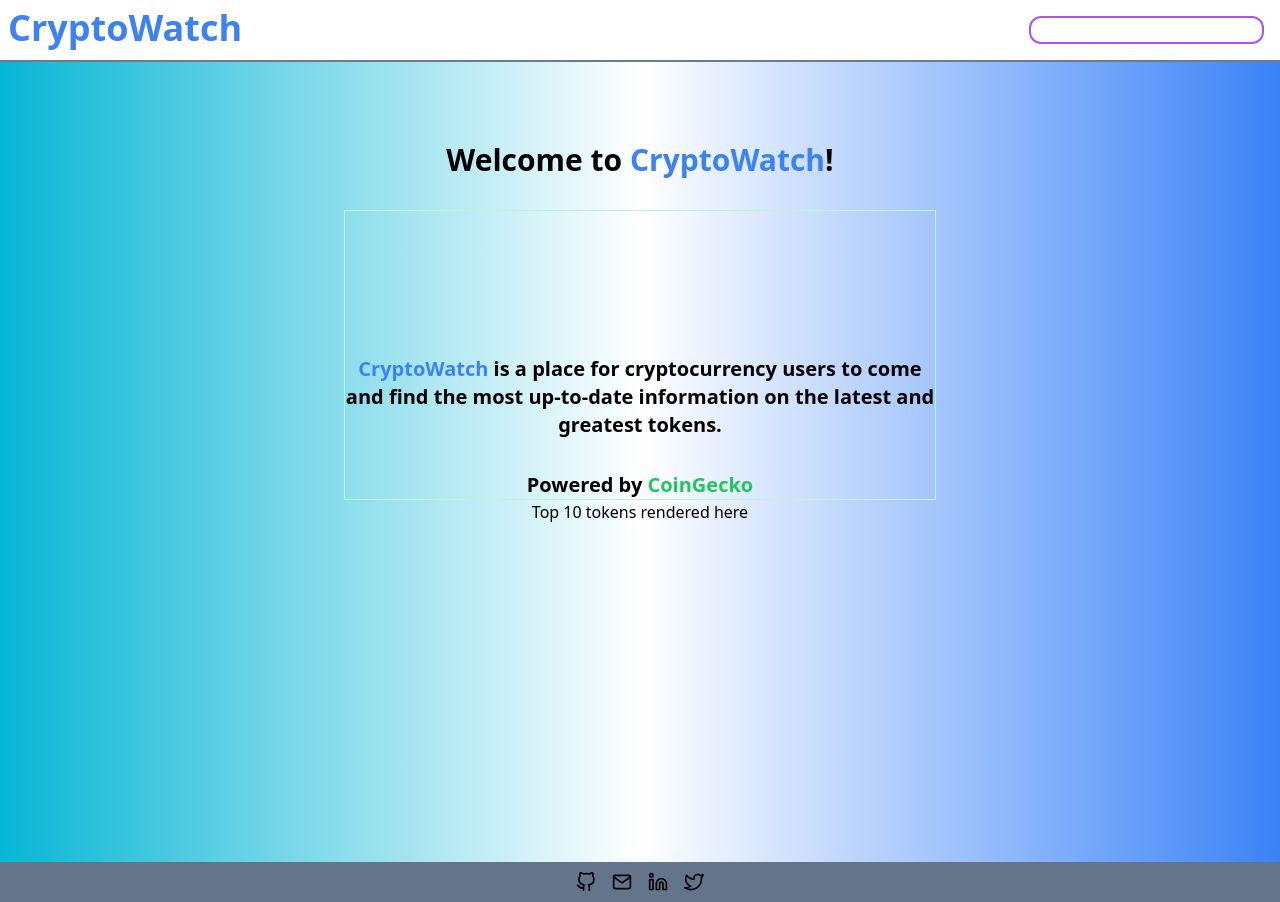
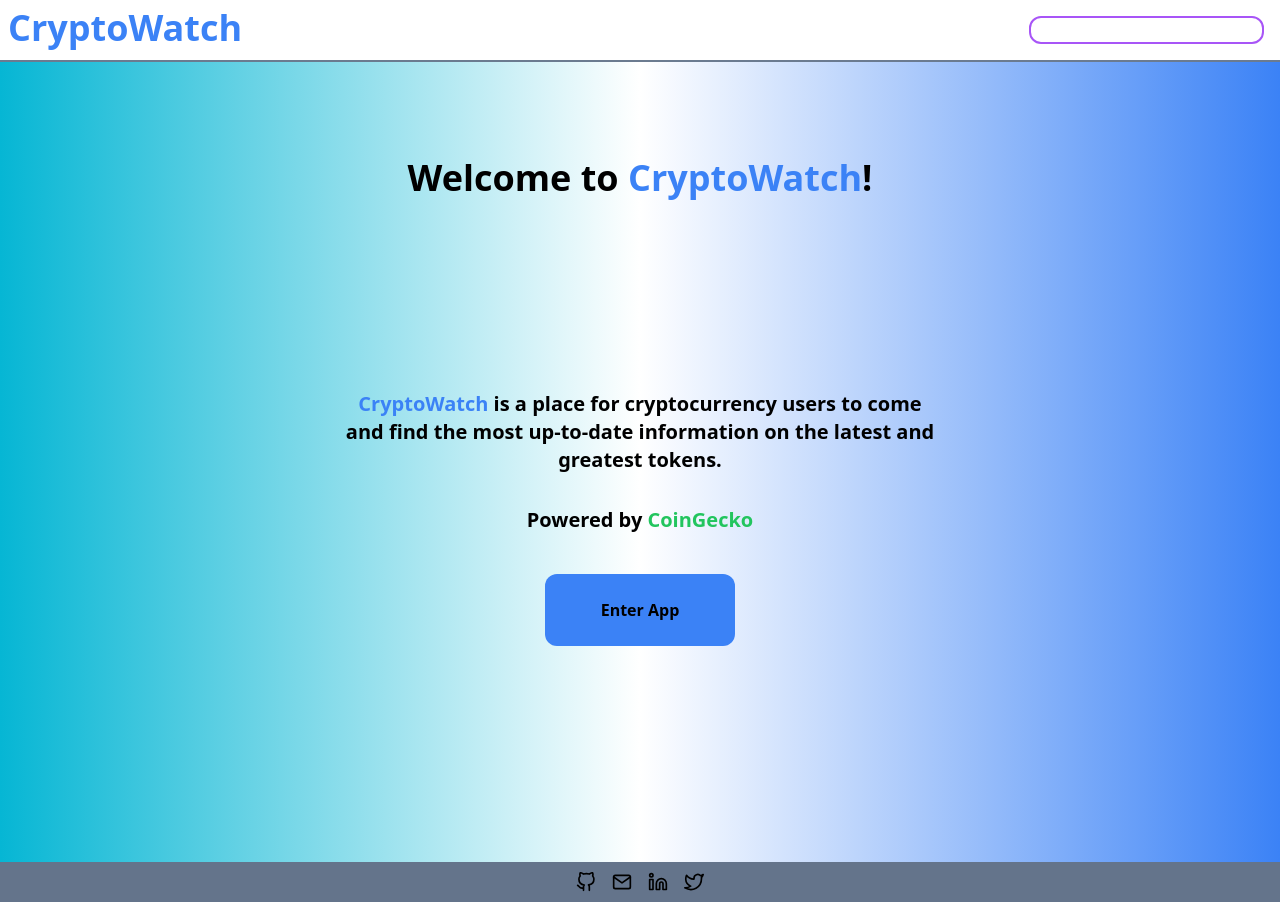
Before and after one commit to fordpic/crypto-dashboard, a Next.js app: page / in a window 1280 px wide. Built offline with nearby package versions, Linux system fonts and the light colour scheme.

Commit message:
add func, more styling

```diff
--- a/src/components/Homepage.tsx
+++ b/src/components/Homepage.tsx
@@ -1,13 +1,17 @@
+import { useRouter } from 'next/router';
+
 export default function Homepage() {
+	const router = useRouter();
+
 	return (
 		<div className='flex flex-col items-center'>
 			<div className='text-center text-3xl font-bold'>
-				<h1 className='p-8'>
+				<h1 className='p-12 text-4xl'>
 					Welcome to <span className='text-blue-500'>CryptoWatch</span>!
 				</h1>
 			</div>
 
-			<div className='text-center text-xl font-semibold justify-center max-w-[50%] pt-36 border border-green-200'>
+			<div className='text-center text-xl font-semibold justify-center max-w-[50%] pt-36'>
 				<p className=''>
 					<span className='text-blue-500'>CryptoWatch</span> is a place for
 					cryptocurrency users to come and find the most up-to-date information
@@ -19,7 +23,13 @@
 				</h3>
 			</div>
 
-			<div>Top 10 tokens rendered here</div>
+			<div>
+				<button
+					onClick={() => router.push(`/TokenList`)}
+					className='p-6 px-14 rounded-xl bg-blue-500 hover:bg-blue-400/80 mt-10 font-semibold'>
+					Enter App
+				</button>
+			</div>
 		</div>
 	);
 }
```
Also changed, not shown: src/pages/TokenList.tsx (added).
